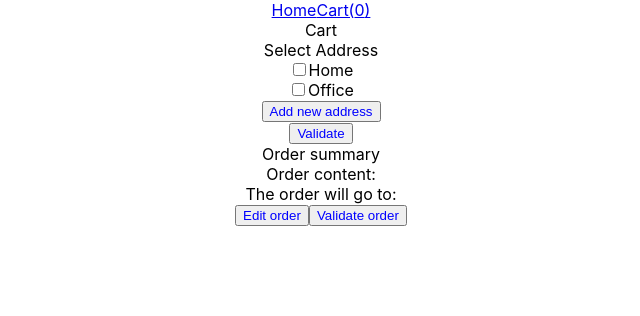
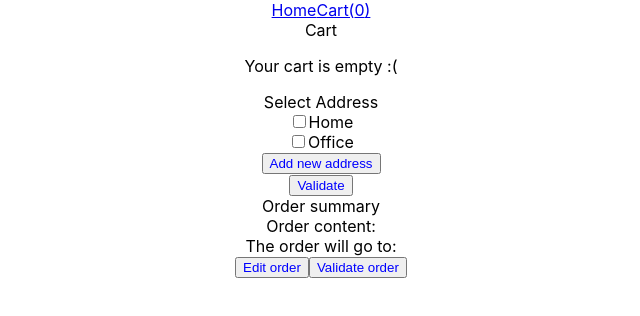
Before and after one commit to RemyKaloustian/bakery, a React (Create React App) app: page /cart in a window 1280 px wide. Shown: the top 316 px of the page, without its empty margins (319-959 px from the left). Built offline with nearby package versions, Linux system fonts and the light colour scheme.

Commit message:
Displaying a message if Cart is empty

```diff
--- a/src/components/Cart.js
+++ b/src/components/Cart.js
@@ -26,9 +26,13 @@ class Cart extends React.Component {
       <NavbarMenu/>
         <div>
           Cart
-          {this.props.cart.map(function(item, index){
-            return <CartItem {...item}/>;
-          })}
+          {this.props.cart.length > 0 ?
+            this.props.cart.map(function(item, index){
+            return <CartItem {...item}/>
+          })
+          :
+            <p>Your cart is empty :(</p>
+          }
         </div>
           <CartAddressSelection/>
         <div>
```
